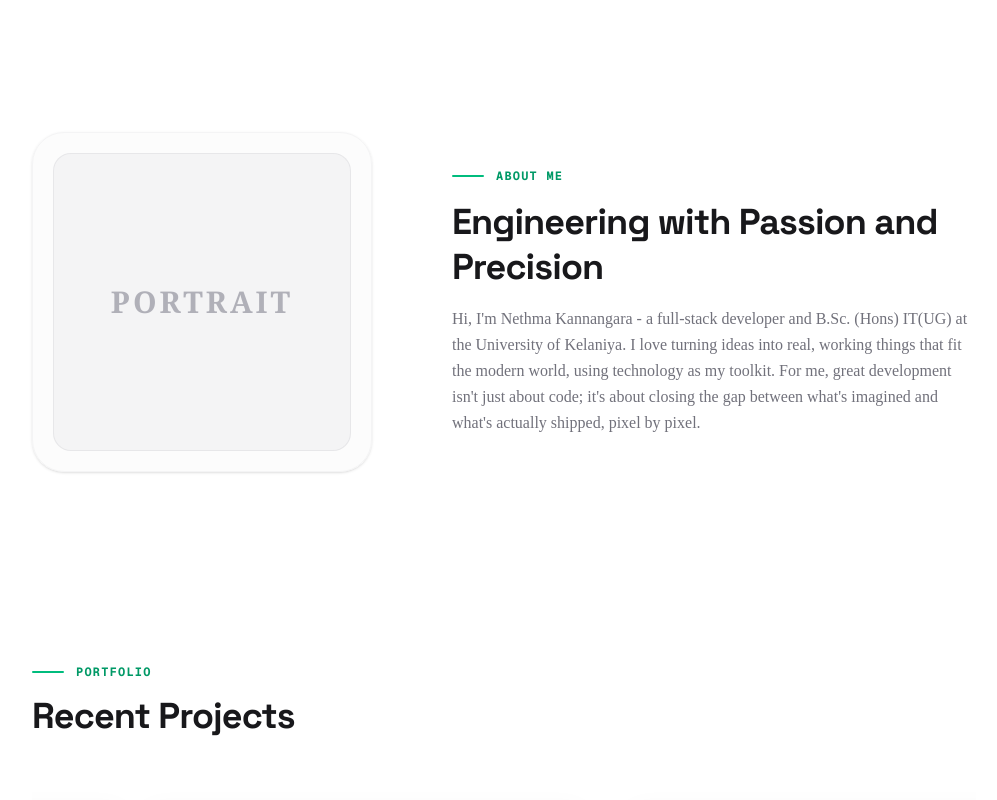
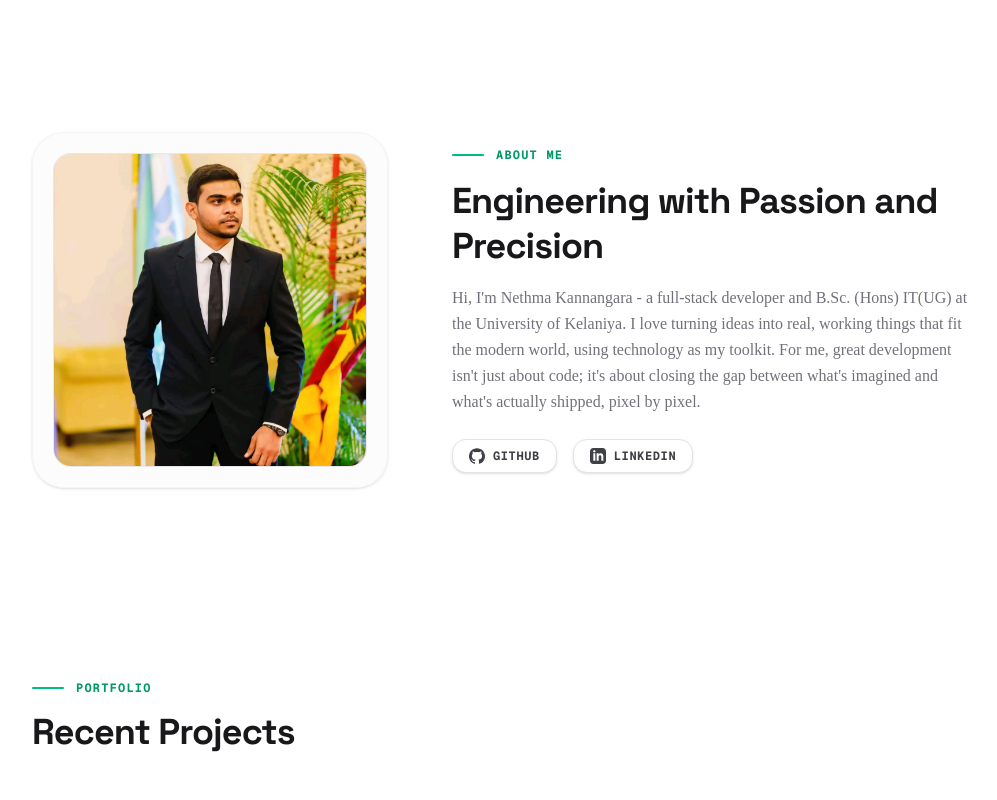
Before and after one commit to nethmakannangara/portfolio, a Next.js app: page / in a window 1280 px wide. Shown: the part 660-1460 px from the top of the page, without its empty margins (136-1133 px from the left). Built offline with nearby package versions, Linux system fonts and the light colour scheme.

Commit message:
feat: add About section component with profile image and social links

```diff
--- a/components/home/About.tsx
+++ b/components/home/About.tsx
@@ -8,13 +8,15 @@ export default function About() {
     >
       <div className="grid grid-cols-1 md:grid-cols-12 gap-12 md:gap-16 items-center">
 
-        {/* Left Side: Portrait Card Placeholder */}
+        {/* Left Side: Portrait Card Image */}
         <div className="md:col-span-5 flex justify-center md:justify-start">
-          <div className="relative w-full max-w-[340px] aspect-square rounded-[32px] border border-zinc-100 bg-zinc-50/50 p-5 shadow-sm">
-            <div className="w-full h-full rounded-2xl border border-zinc-200/80 bg-zinc-100 flex items-center justify-center">
-              <span className="font-serif text-3xl font-semibold tracking-widest text-zinc-400/80 uppercase select-none">
-                Portrait
-              </span>
+          <div className="relative w-full max-w-[400px] aspect-square rounded-[32px] border border-zinc-100 bg-zinc-50/50 p-5 shadow-sm">
+            <div className="w-full h-full rounded-2xl border border-zinc-200/80 overflow-hidden bg-zinc-100 relative">
+              <img
+                src="/NK_image.jpg"
+                alt="Nethma Kannangara"
+                className="w-full h-full object-cover transition-transform duration-500 hover:scale-105 select-none pointer-events-none"
+              />
             </div>
           </div>
         </div>
@@ -38,6 +40,32 @@ export default function About() {
           <p className="text-zinc-500 text-sm sm:text-base leading-relaxed mt-4">
             Hi, I'm Nethma Kannangara - a full-stack developer and B.Sc. (Hons) IT(UG) at the University of Kelaniya. I love turning ideas into real, working things that fit the modern world, using technology as my toolkit. For me, great development isn't just about code; it's about closing the gap between what's imagined and what's actually shipped, pixel by pixel.
           </p>
+          {/* Social Links */}
+          <div className="flex items-center gap-4 mt-6">
+            <a
+              href="https://github.com/nethmakannangara"
+              target="_blank"
+              rel="noopener noreferrer"
+              className="flex items-center gap-2 px-4 py-2 border border-zinc-150 rounded-xl bg-white text-zinc-700 hover:text-zinc-950 hover:bg-zinc-50 shadow-sm transition-all duration-300 hover:scale-105"
+            >
+              <svg className="w-4 h-4" viewBox="0 0 24 24" fill="currentColor">
+                <path d="M12 .297c-6.63 0-12 5.373-12 12 0 5.303 3.438 9.8 8.205 11.385.6.113.82-.258.82-.577 0-.285-.01-1.04-.015-2.04-3.338.724-4.042-1.61-4.042-1.61C4.422 18.07 3.633 17.7 3.633 17.7c-1.087-.744.084-.729.084-.729 1.205.084 1.838 1.236 1.838 1.236 1.07 1.835 2.809 1.305 3.495.998.108-.776.417-1.305.76-1.605-2.665-.3-5.466-1.332-5.466-5.93 0-1.31.465-2.38 1.235-3.22-.135-.303-.54-1.523.105-3.176 0 0 1.005-.322 3.3 1.23.96-.267 1.98-.399 3-.405 1.02.006 2.04.138 3 .405 2.28-1.552 3.285-1.23 3.285-1.23.645 1.653.24 2.873.12 3.176.765.84 1.23 1.91 1.23 3.22 0 4.61-2.805 5.625-5.475 5.92.42.36.81 1.096.81 2.22 0 1.606-.015 2.896-.015 3.286 0 .315.21.69.825.57C20.565 22.092 24 17.592 24 12.297c0-6.627-5.373-12-12-12"/>
+              </svg>
+              <span className="font-mono text-xs font-bold uppercase tracking-wider">GitHub</span>
+            </a>
+
+            <a
+              href="https://www.linkedin.com/in/nethma-chathuranga/"
+              target="_blank"
+              rel="noopener noreferrer"
+              className="flex items-center gap-2 px-4 py-2 border border-zinc-150 rounded-xl bg-white text-zinc-700 hover:text-zinc-950 hover:bg-zinc-50 shadow-sm transition-all duration-300 hover:scale-105"
+            >
+              <svg className="w-4 h-4" viewBox="0 0 24 24" fill="currentColor">
+                <path d="M19 0h-14c-2.761 0-5 2.239-5 5v14c0 2.761 2.239 5 5 5h14c2.762 0 5-2.239 5-5v-14c0-2.761-2.238-5-5-5zm-11 19h-3v-11h3v11zm-1.5-12.268c-.966 0-1.75-.79-1.75-1.764s.784-1.764 1.75-1.764 1.75.79 1.75 1.764-.783 1.764-1.75 1.764zm13.5 12.268h-3v-5.604c0-3.368-4-3.113-4 0v5.604h-3v-11h3v1.765c1.396-2.586 7-2.777 7 2.476v6.759z"/>
+              </svg>
+              <span className="font-mono text-xs font-bold uppercase tracking-wider">LinkedIn</span>
+            </a>
+          </div>
 
 
 
```
Also changed, not shown: public/NK_image.jpg (added).
